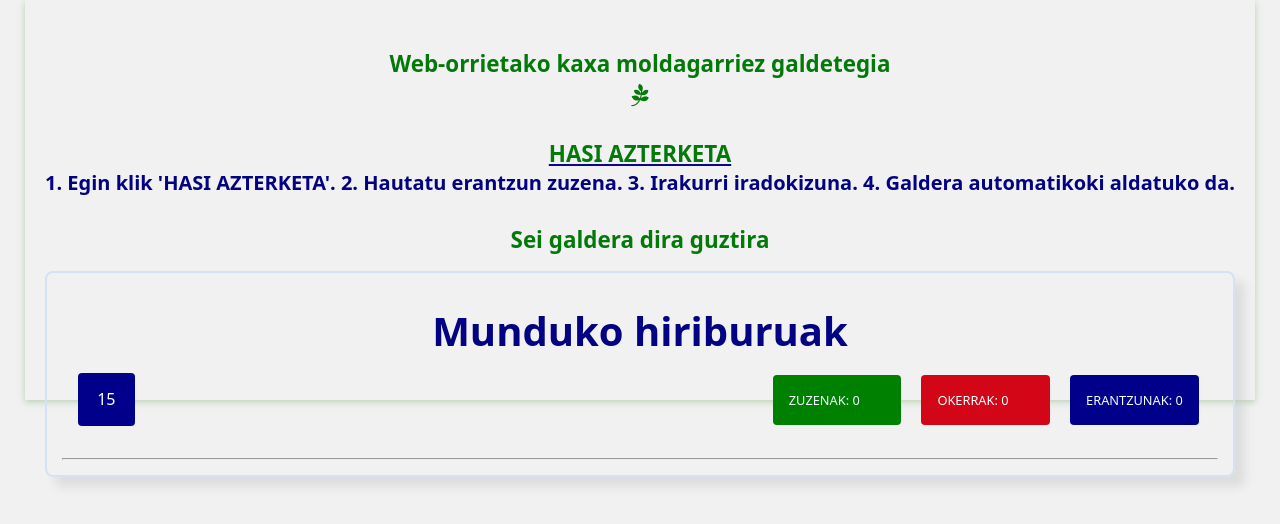
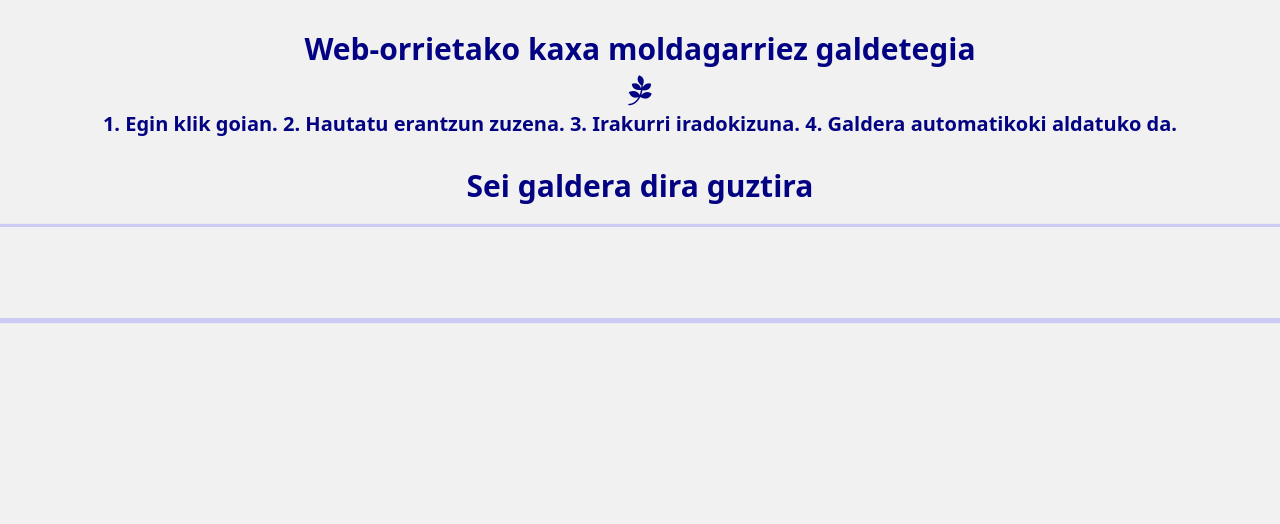
Before and after one commit to Praisko2783/web-gune-gintza, a plain HTML site: page ikasgaiak/CSS-Diseinua/kaxamoldagarriak-azterketa.html in a window 1280 px wide. Drawn offline with Linux system fonts and the light colour scheme.

Commit message:
Update kaxamoldagarriak-azterketa.html

```diff
--- a/ikasgaiak/CSS-Diseinua/kaxamoldagarriak-azterketa.html
+++ b/ikasgaiak/CSS-Diseinua/kaxamoldagarriak-azterketa.html
@@ -4,56 +4,29 @@
     <meta charset="UTF-8">
     <meta name="viewport" content="width=device-width, initial-scale=1.0">
     <link rel="stylesheet" href="../../css/estiloa.css">
-    <link rel="stylesheet" href="../../css/hiribuestiloa.css">
     <link rel="stylesheet" href="../../css/estiloAzterketa.css">
     <link rel="stylesheet" href="https://cdnjs.cloudflare.com/ajax/libs/font-awesome/4.7.0/css/font-awesome.min.css">
 </head>
 <body>
     <!-- EGITURA HTML SAILEKO AZTERKETA hasi ---------------------  -->
-    <article class="ikasgaia" id="css-erreferentzia-bideoa">
-      <div class="azpitituluak">
-        <h3 class="azterMartxa">Web-orrietako kaxa moldagarriez galdetegia<br><i class="fa fa-pagelines"></i></h3>
-        <a href="#"><h3 id="start-button">HASI AZTERKETA</h3></a>
+    <article>
+      <div>
+        <h3 class="azterMartxa" onclick="hasiLengoaiLantegia();">Web-orrietako kaxa moldagarriez galdetegia<br><i class="fa fa-pagelines"></i></h3>
       </div>
       <div class="azpitituluak">
-        <h5 style="text-align: center;">1. Egin klik 'HASI AZTERKETA'. 2. Hautatu erantzun zuzena. 3. Irakurri iradokizuna. 4. Galdera automatikoki aldatuko da.</h5>
+        <h5 style="text-align: center;">1. Egin klik goian. 2. Hautatu erantzun zuzena. 3. Irakurri iradokizuna. 4. Galdera automatikoki aldatuko da.</h5>
             <h3 style="text-align: center;">Sei galdera dira guztira</h3>
       </div>
-      <body>
-        <div class="container">
-            <div class="titulua">
-                <h2>Munduko hiriburuak</h2>
+            <div class="lengoaiGaldetegia">
+              <div class="lengoaiGaldera" id="galde"></div>
+              <div class="lengoaiAukerak" id="auke"></div>
+              <p class="lengoaiEmaitza" id="emaitza"></p>
             </div>
-            <div class="header">
-                <div id="timer" class="timer"><span>15</span></div>
-                <div id="score" class="score">
-                    <div class="correctas">ZUZENAK: <span id="correctas">0</span></div>
-                    <div class="incorrectas">OKERRAK: <span id="incorrectas">0</span></div>
-                    <div class="respuestas">ERANTZUNAK: <span id="respondidas">0</span></div>
-                </div>
-            </div>
-            <hr>
-
-            <div id="question-container" class="question-container">
-                <h2 id="question"></h2>
-                <div id="answers" class="answers"></div>
-            <textarea class="erantzuntokia" id="feedback" readonly></textarea>
-        </div>
-
-        </div>
         </article>
       </section>
 </body>
 <!-- Kanpoko fitxategiak erabili ahal izateko estekak (JavaScript-ak orria bukaeran idatzi ohi dira, sistemak
 HTML eta CSS guztia irakurri ostean irakur ditzan) -------------- -->
-<script src="../../js/vendor/galdetegia.js"></script>
-<script src="../../js/vendor/galdetegiaForm.js"></script>
-<script src="../../js/vendor/kudeaketa.js"></script>
-<script src="../../js/vendor/kudeaketaForm.js"></script>
-<script src="../../js/vendor/kudeatuHTML.js"></script>
-<script src="../../js/vendor/hiribukudeake.js"></script>
-<script src="../../js/vendor/hiribugalde.js"></script>
-<script src="../../js/vendor/kudeatuHTML.js"></script>
 
 <script src="../../js/vendor/lengoaiaSkripta.js"></script>
 </html>
```
